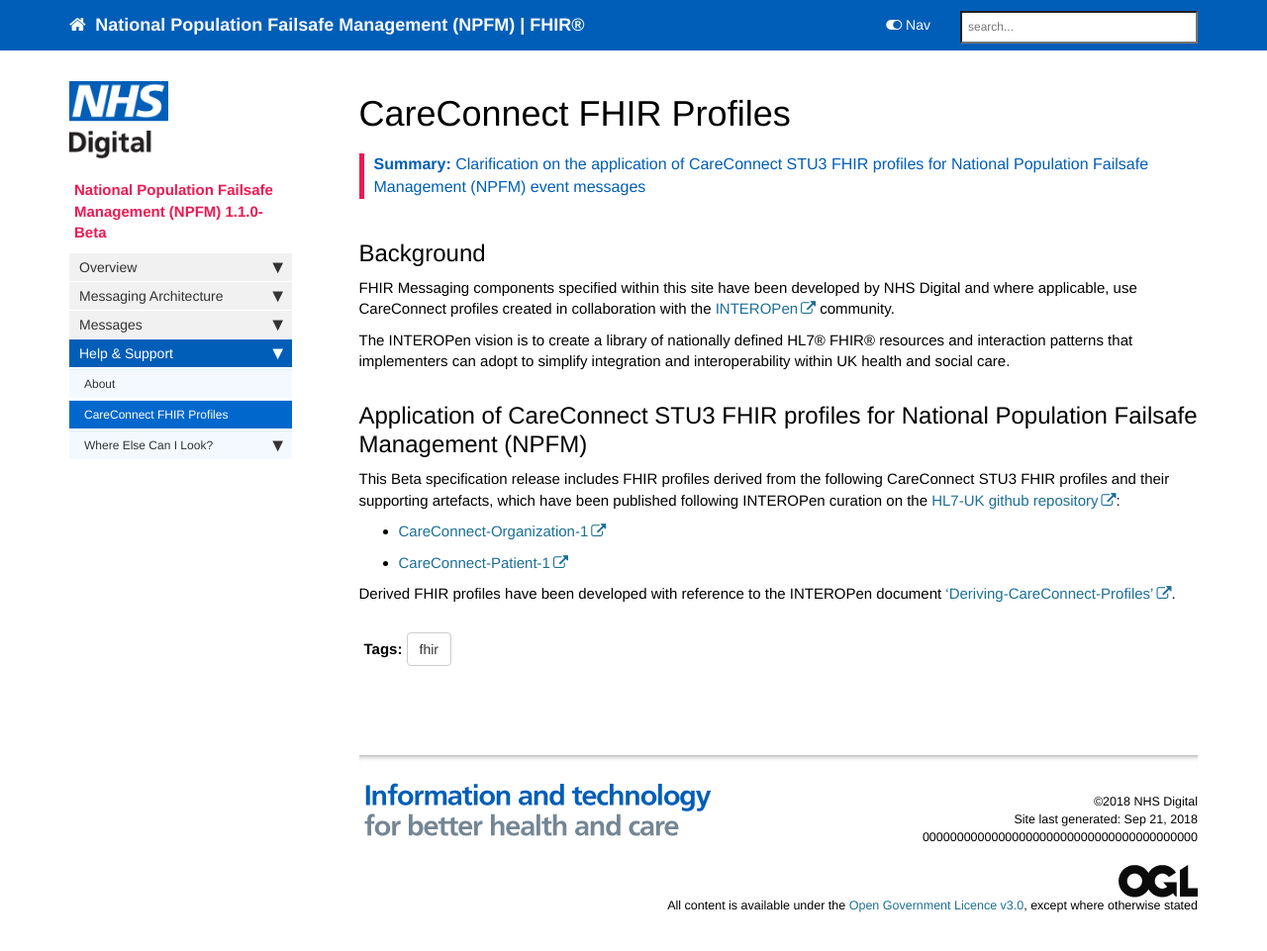
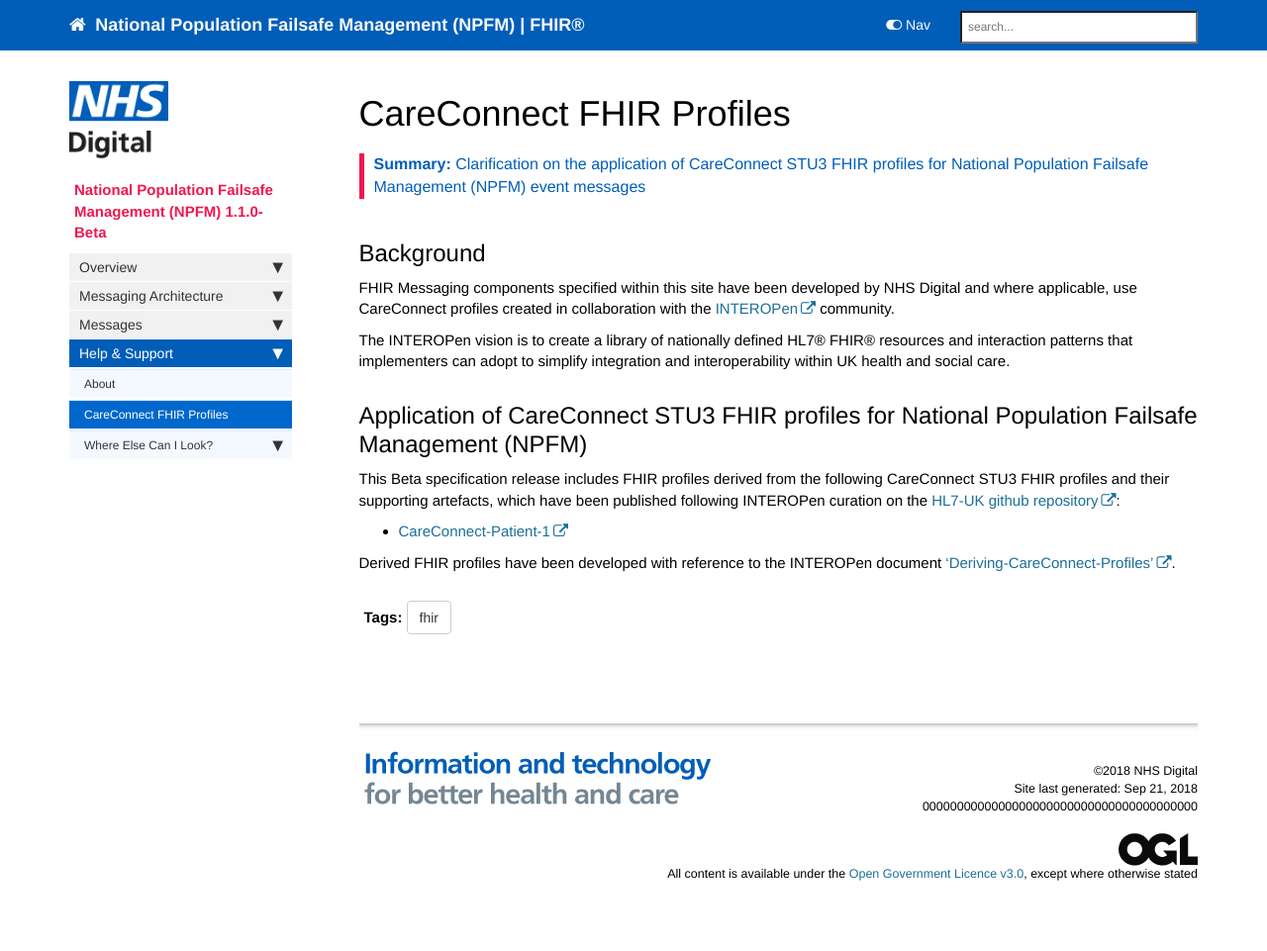
Before and after one commit to nhsconnect/National-Failsafe, a Jekyll site: the page built from pages/support/support_careconnect.md, in a window 1280 px wide and 985 px high. Shown: the top 961 px of the window at 99% size. Built offline with Jekyll 4.4.1, drawn with Linux system fonts in a browser that asks for light colours; nearby versions of some CDN libraries; comment, search, counter and statistics services are not loaded.

Commit message:
Profile usage

```diff
--- a/pages/support/support_careconnect.md
+++ b/pages/support/support_careconnect.md
@@ -17,7 +17,6 @@ The INTEROPen vision is to create a library of nationally defined HL7® FHIR® r
 
 This Beta specification release includes FHIR profiles derived from the following CareConnect STU3 FHIR profiles and their supporting artefacts, which have been published following INTEROPen curation on the [HL7-UK github repository](https://github.com/HL7-UK/CareConnect-profiles-STU3/):
 
-- [CareConnect-Organization-1](https://fhir.hl7.org.uk/STU3/StructureDefinition/CareConnect-Organization-1)
 - [CareConnect-Patient-1](https://fhir.hl7.org.uk/STU3/StructureDefinition/CareConnect-Patient-1)
 
 Derived FHIR profiles have been developed with reference to the INTEROPen document ['Deriving-CareConnect-Profiles'](https://docs.google.com/document/d/1Fe6_w78BiNKwAnmsJi0-oQe7TRc2VpFqUQGpdpbkn7s/edit#heading=h.v4n7w91x36ud).
```
